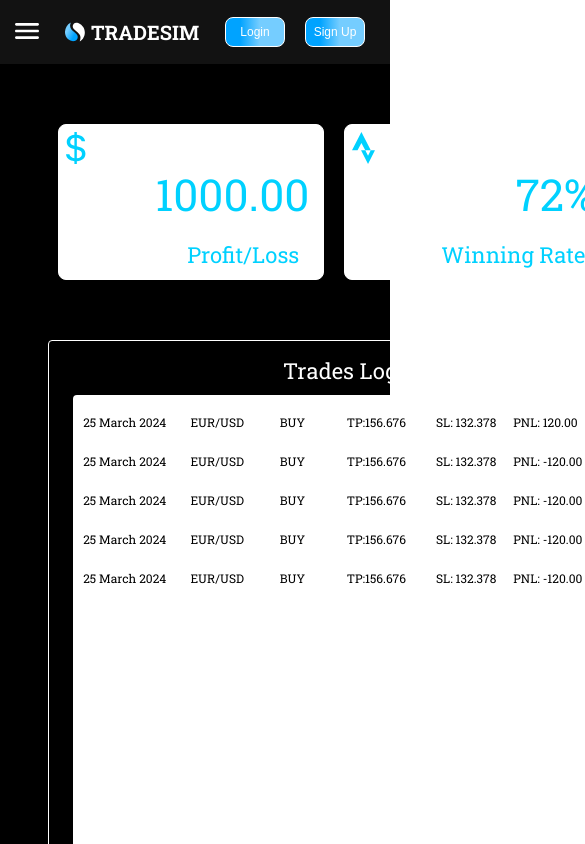
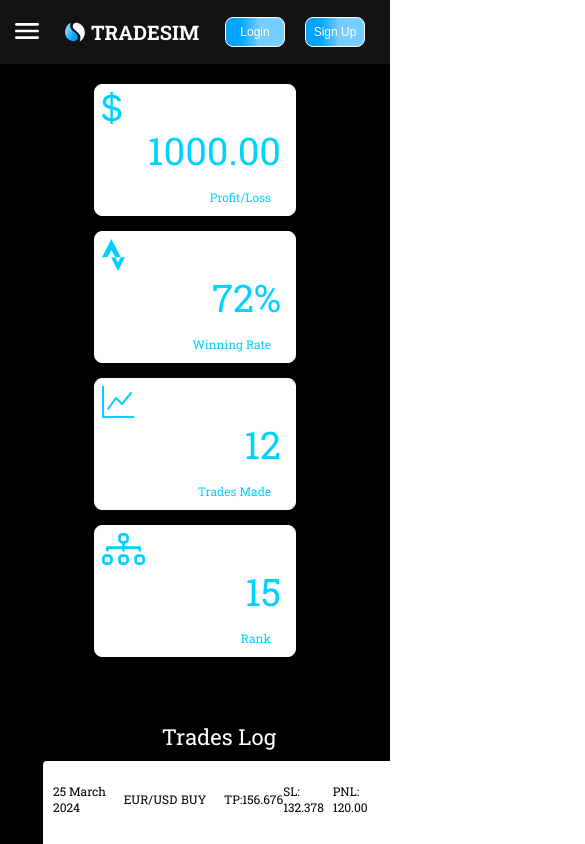
Before and after one commit to calebmutisya/TradeSim, a React (Create React App) app in the folder client/: page /analysis in a window 390 px wide. Shown: the top 844 px of the page, 585 px wide, since content can reach past the window. Built offline with nearby package versions, Linux system fonts and the light colour scheme.

Commit message:
Analysis page responsive

```diff
--- a/client/src/css/Analysis.css
+++ b/client/src/css/Analysis.css
@@ -23,7 +23,7 @@
 }
 .analysislog{
     display: flex;
-    width: 80%;
+    width: 90%;
     margin: auto;
     justify-content: space-around;
     margin-bottom: 130px;
@@ -162,3 +162,115 @@
     font-size: 14px;
     text-align: center;
 }
+
+@media(max-width:1280px){
+    .analysiscard{
+        width: 290px;
+        min-width: 200px;
+    }
+    .pasttrades{
+        width: 490px;
+    }
+    .rankcont{
+        width: 490px;
+    }
+}
+
+@media(max-width:1024px){
+    .cardcont{
+        width: 90%;
+        margin: auto;
+        display: grid;
+        grid-template-columns: 1fr 1fr;
+        column-gap: 50px;
+        row-gap: 15px;
+        margin-top: 20px;
+        margin-bottom: 50px;
+        justify-content: center; /* Center horizontally */
+        align-items: center;
+    }
+    .analysiscard{
+        margin: auto;
+    }
+    .analysislog{
+        display: flex;
+        flex-direction: column;
+        width: 90%;
+        margin: auto;
+        margin-bottom: 130px;
+    }
+    .pasttrades{
+        width: 552px;
+        margin: auto;
+        margin-bottom: 50px;
+    }
+    .rankcont{
+        width: 552px;
+        margin: auto;
+    }
+}
+@media(max-width:600px){
+    .analysiscard{
+        width: 200px;
+        min-width: 200px;
+        height: 130px;
+    }
+    .cash{
+        font-size: 38px;
+    }
+    .cardname{
+        font-size: 12px;
+    }
+    .pasttrades{
+        width: 450px;
+        margin: auto;
+        margin-bottom: 50px;
+    }
+    .rankcont{
+        width: 450px;
+        margin: auto;
+    }
+}
+@media(max-width:430px){
+    .analysis{
+        padding-left: 5px;
+        padding-right: 5px;
+    }
+    .cardcont{
+        display: grid;
+        grid-template-columns: 1fr ;
+    }
+    .pasttrades{
+        width: 360px;
+        margin: auto;
+        margin-bottom: 50px;
+        border: none;
+    }
+    .logdetails{
+        height: 56px;
+    }
+    .rankcont{
+        width: 360px;
+        margin: auto;
+        border: none;
+    }
+    .rankdet{
+        width: 98%;
+        height: 56px;
+    }
+}
+@media(max-width:375px){
+    .pasttrades{
+        width: 320px;
+        margin: auto;
+        margin-bottom: 50px;
+        border: none;
+    }
+    .rankcont{
+        width: 320px;
+        margin: auto;
+        border: none;
+    }
+
+
+}
```
